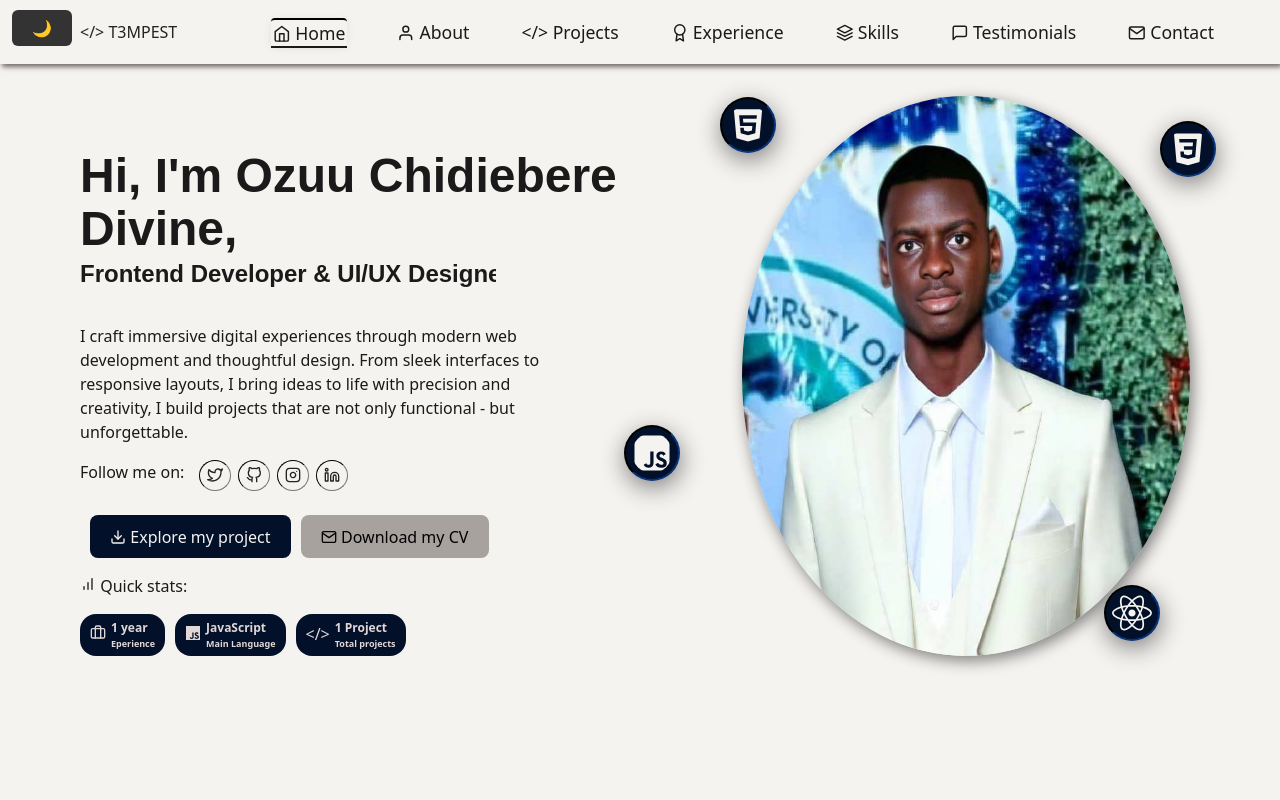
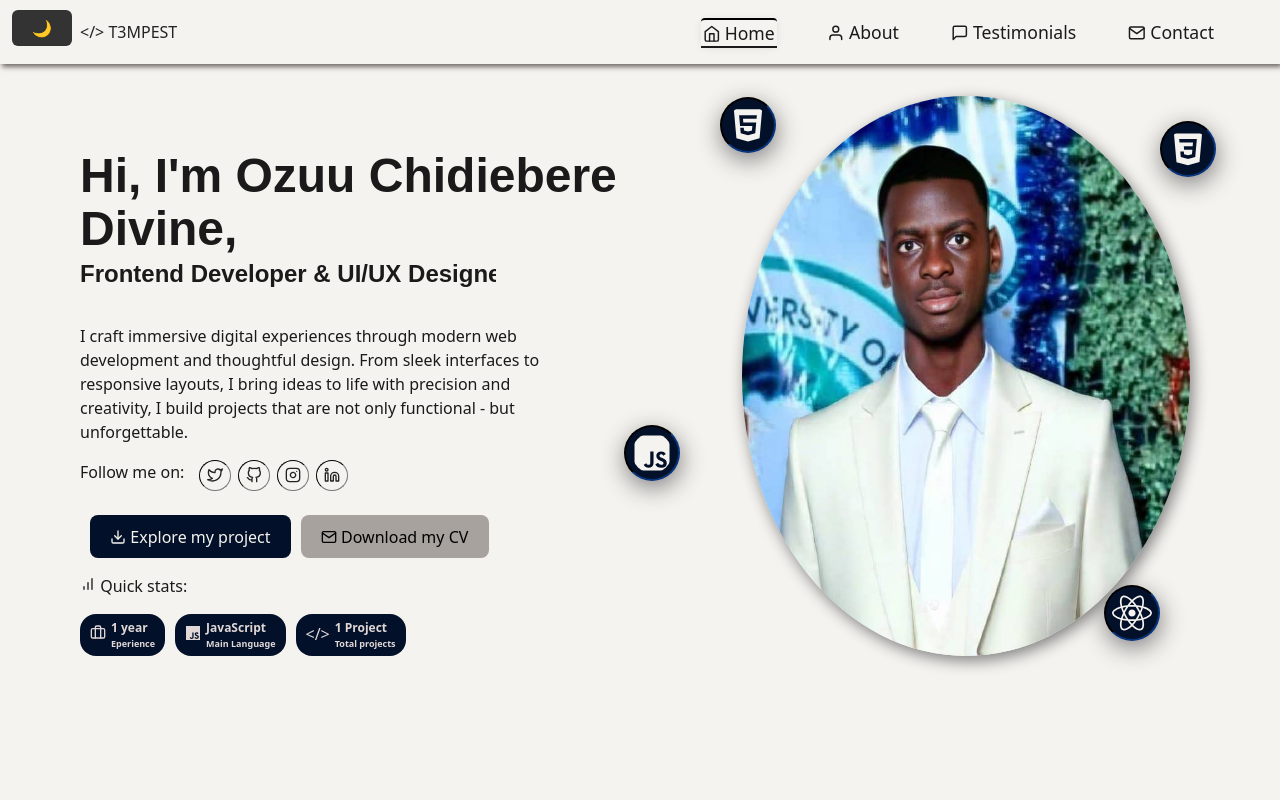
Before and after one commit to T3MPEST-21/Portfolio, a React (Vite) app in the folder frontend/: page / in a window 1280 px wide. Shown: the top 800 px of the page. Built offline with nearby package versions, Linux system fonts and the light colour scheme.

Commit message:
Updated ...

```diff
--- a/frontend/src/components/Header/Nav.jsx
+++ b/frontend/src/components/Header/Nav.jsx
@@ -6,9 +6,9 @@ import { motion } from 'framer-motion';
 const sectionIds = [
   { id: 'home', label: 'Home', icon: <FiHome className='nav-icons' /> },
   { id: 'about', label: 'About', icon: <FiUser className='nav-icons' /> },
-  { id: 'projects', label: 'Projects', icon: <span>&lt;/&gt;</span> },
+  /*{ id: 'projects', label: 'Projects', icon: <span>&lt;/&gt;</span> },
   { id: 'exprerience', label: 'Experience', icon: <FiAward className='nav-icons' /> },
-  { id: 'skills', label: 'Skills', icon: <FiLayers className='nav-icons' /> },
+  { id: 'skills', label: 'Skills', icon: <FiLayers className='nav-icons' /> },*/
   { id: 'testimonials', label: 'Testimonials', icon: <FiMessageSquare className='nav-icons' /> },
   { id: 'contact', label: 'Contact', icon: <FiMail className='nav-icons' /> },
 ];
```
